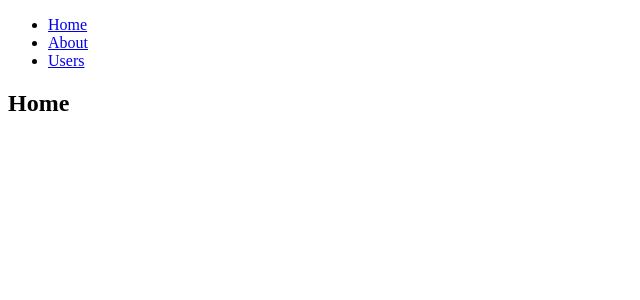
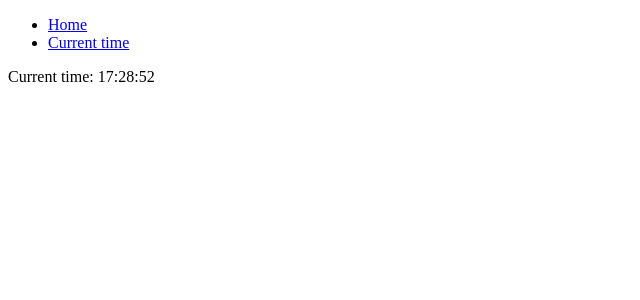
Before and after one commit to davidalvarezr/react-training-watch-collection, a React (Vite) app: page /current-time in a window 1280 px wide. Shown: the top 300 px of the page, without its empty margins (0-640 px from the left). Built offline with nearby package versions, Linux system fonts and the light colour scheme.

Commit message:
Configure Parcel and organize code

```diff
--- a/package.json
+++ b/package.json
@@ -5,11 +5,15 @@
     "build": "parcel build ./src/index.html"
   },
   "dependencies": {
+    "@types/node": "^14.14.20",
+    "@types/react": "^17.0.0",
+    "@types/react-dom": "^17.0.0",
     "react": "^16.13.1",
     "react-dom": "16.13.1",
     "react-router-dom": "^5.2.0"
   },
   "devDependencies": {
-    "parcel": "next"
+    "parcel": "next",
+    "typescript": "^4.1.3"
   }
 }
--- /dev/null
+++ b/src/App.tsx
@@ -0,0 +1,46 @@
+import React, {ClassAttributes, Props} from 'react'
+import {
+    BrowserRouter as Router,
+    Switch,
+    Route,
+    Link,
+} from "react-router-dom";
+
+import HomePage from "~/src/pages/HomePage";
+import CurrentTimePage from "~/src/pages/CurrentTimePage";
+
+export default function(props: any) {
+    return (
+        <Router>
+            <div>
+                <nav>
+                    <ul>
+                        <li>
+                            <Link to="/">Home</Link>
+                        </li>
+                        <li>
+                            <Link to="/current-time">Current time</Link>
+                        </li>
+                    </ul>
+                </nav>
+
+                {/* A <Switch> looks through its children <Route>s and
+            renders the first one that matches the current URL. */}
+                <Switch>
+                    <Route path="/current-time">
+                        <CurrentTimePage />
+                    </Route>
+
+                    <Route path="/home">
+                        <HomePage />
+                    </Route>
+
+                    <Route path="/">
+                        <HomePage />
+                    </Route>
+
+                </Switch>
+            </div>
+        </Router>
+    )
+}
--- /dev/null
+++ b/src/components/CurrentTime.tsx
@@ -0,0 +1,29 @@
+import React, {useEffect, useState} from "react";
+
+function CurrentTime() {
+    const [time, setTime] = useState(buildTime)
+
+    useEffect(() => {
+        const interval = setInterval(() => {
+            setTime(buildTime())
+        }, 1000)
+
+        return () => {
+            clearInterval(interval)
+        }
+    })
+
+
+
+    return (
+        <span>{time}</span>
+    )
+}
+
+function buildTime(): string {
+    const date = new Date()
+    return `${date.getHours()}:${date.getMinutes()}:${date.getSeconds()}`
+}
+
+
+export default CurrentTime
--- a/src/index.tsx
+++ b/src/index.tsx
@@ -1,53 +1,6 @@
 import React from "react"
 import {render} from "react-dom"
-import {
-    BrowserRouter as Router,
-    Switch,
-    Route,
-    Link,
-} from "react-router-dom";
+import App from "~/src/App";
 
-render(
-    <Router>
-        <div>
-            <nav>
-                <ul>
-                    <li>
-                        <Link to="/">Home</Link>
-                    </li>
-                    <li>
-                        <Link to="/about">About</Link>
-                    </li>
-                    <li>
-                        <Link to="/users">Users</Link>
-                    </li>
-                </ul>
-            </nav>
 
-            {/* A <Switch> looks through its children <Route>s and
-            renders the first one that matches the current URL. */}
-            <Switch>
-                <Route path="/about">
-                    <About />
-                </Route>
-                <Route path="/users">
-                    <Users />
-                </Route>
-                <Route path="/">
-                    <Home />
-                </Route>
-            </Switch>
-        </div>
-    </Router>, document.getElementById("root"))
-
-function Home() {
-    return <h2>Home</h2>;
-}
-
-function About() {
-    return <h2>About</h2>;
-}
-
-function Users() {
-    return <h2>Users</h2>;
-}
+render(<App />, document.getElementById("root"))
--- /dev/null
+++ b/src/pages/CurrentTimePage.tsx
@@ -0,0 +1,6 @@
+import React from 'react'
+import CurrentTime from "~/src/components/CurrentTime";
+
+export default function(props: any) {
+    return (<span>Current time: <CurrentTime /></span>)
+}
--- /dev/null
+++ b/src/pages/HomePage.tsx
@@ -0,0 +1,7 @@
+import React from 'react'
+
+export default function(props: any) {
+    return (
+        <h1>Welcome (home)</h1>
+    )
+}
```
Also changed, not shown: tsconfig.json (added, +12 -0 lines), 1 other file (tests, documents, lock files or other folders).
